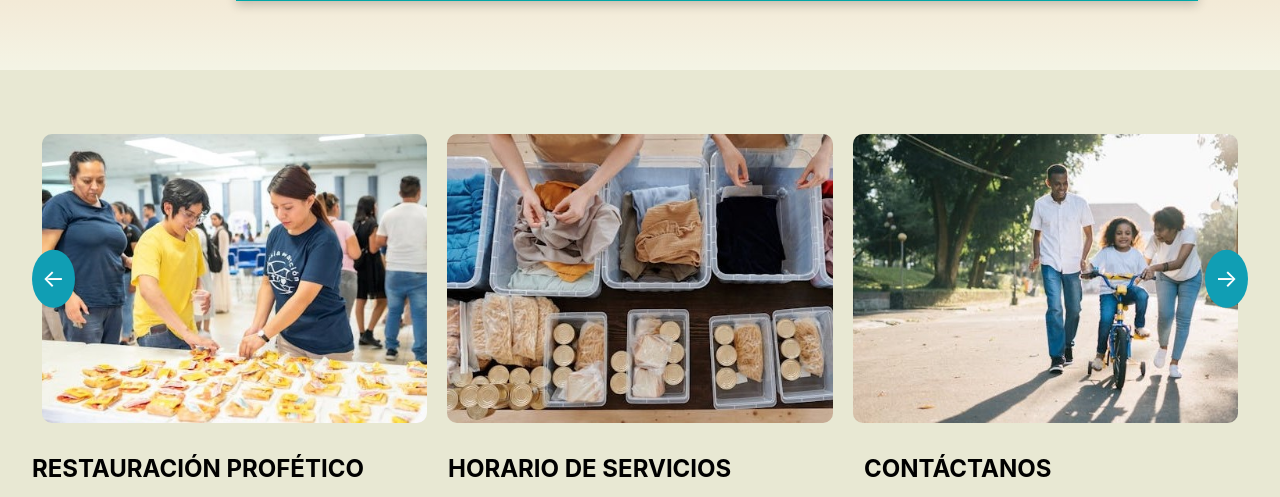
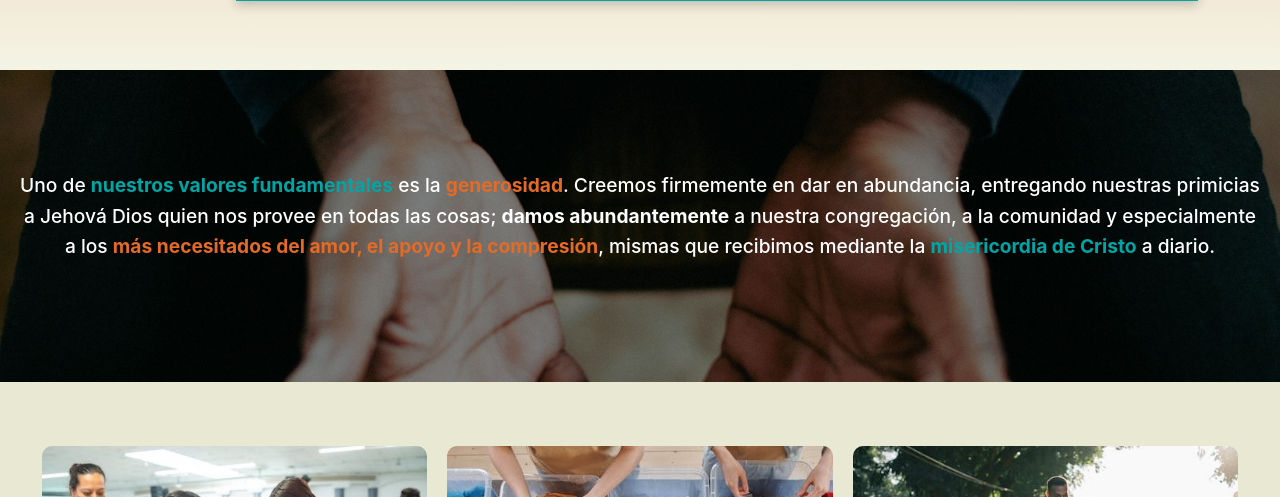
Before and after one commit to mcastaingk/church-website, a website: page donaciones.html in a window 1280 px wide. Shown: the part 1701-2198 px from the top of the page. Drawn offline with nearby package versions, Linux system fonts and the light colour scheme.

Commit message:
feat(donaciones): Add Hands section with background image and styled text

```diff
--- a/donaciones.html
+++ b/donaciones.html
@@ -95,6 +95,23 @@
                 </div>
             </div>
         </section>
+
+        <!-- Hands Section -->
+        <section class="hands-section">
+            <div class="hands-overlay"></div>
+            <div class="hands-content">
+                <p>
+                    Uno de <span class="highlight">nuestros valores fundamentales</span> es la
+                    <span class="orange-text">generosidad</span>. Creemos firmemente en dar en
+                    abundancia, entregando nuestras primicias a Jehová Dios quien nos provee en
+                    todas las cosas; <span class="bold-text">damos abundantemente</span> a nuestra
+                    congregación, a la comunidad y especialmente a los
+                    <span class="orange-text">más necesitados del amor, el apoyo y la compresión</span>,
+                    mismas que recibimos mediante la <span class="bold-blue">misericordia de Cristo</span>
+                    a diario.
+                </p>
+            </div>
+        </section>
     </main>
 
     <footer class="custom-footer">
--- a/style-donaciones.css
+++ b/style-donaciones.css
@@ -131,3 +131,50 @@
     height: auto;
     display: block;
 }
+
+/* Hands Section */
+.hands-section {
+    background: url('assets/hands.jpg') no-repeat center center;
+    background-size: cover;
+    position: relative;
+    padding: 100px 20px;
+    color: white;
+    text-align: center;
+    font-size: 1.5rem;
+    font-weight: 500;
+}
+
+.hands-overlay {
+    position: absolute;
+    top: 0;
+    left: 0;
+    width: 100%;
+    height: 100%;
+    background: rgba(0, 0, 0, 0.5);
+    z-index: 1;
+}
+
+.hands-content {
+    position: relative;
+    z-index: 2;
+    line-height: 1.6;
+}
+
+.hands-content .highlight {
+    color: #00A6A6;
+    font-weight: bold;
+}
+
+.hands-content .orange-text {
+    color: #E36A27;
+    font-weight: bold;
+}
+
+.hands-content .bold-text {
+    font-weight: bold;
+}
+
+.hands-content .bold-blue {
+    color: #00A6A6;
+    font-weight: bold;
+}
```
Also changed, not shown: assets/hands.jpg (added), 1 other file.
